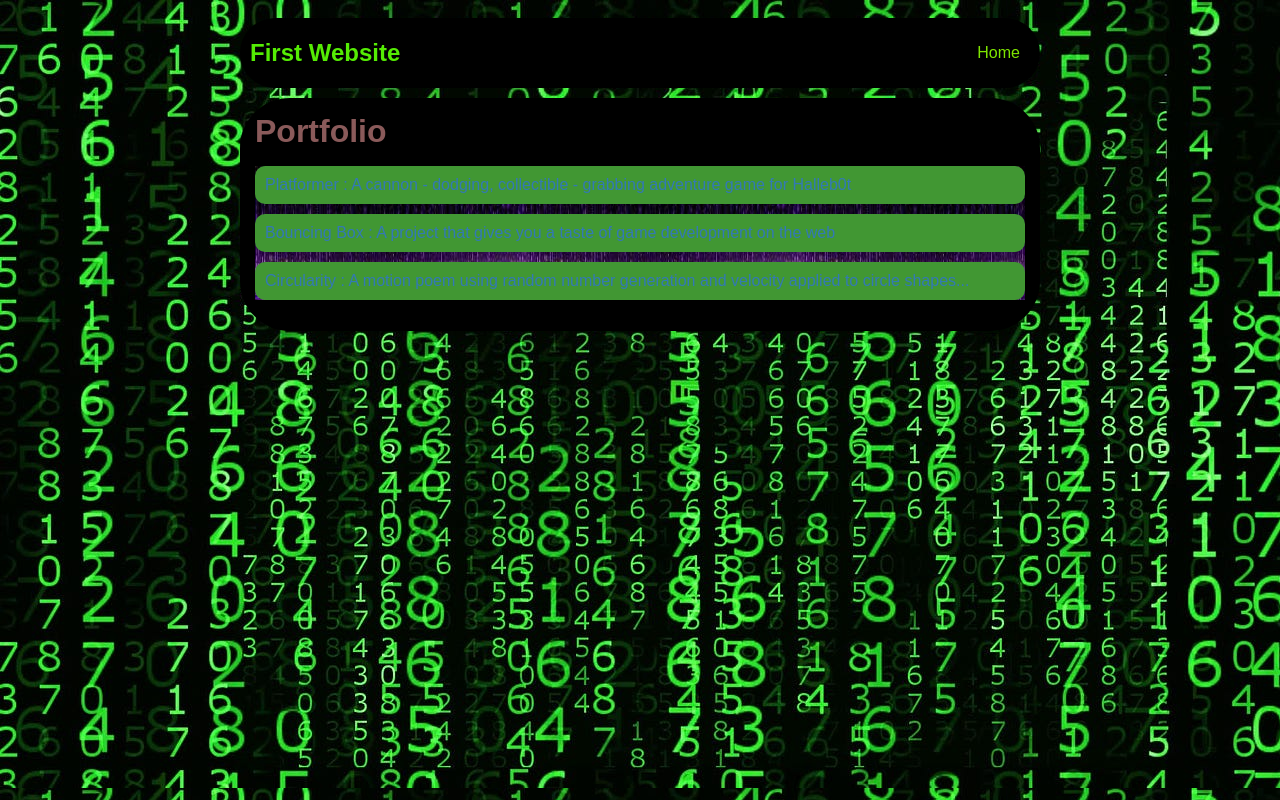
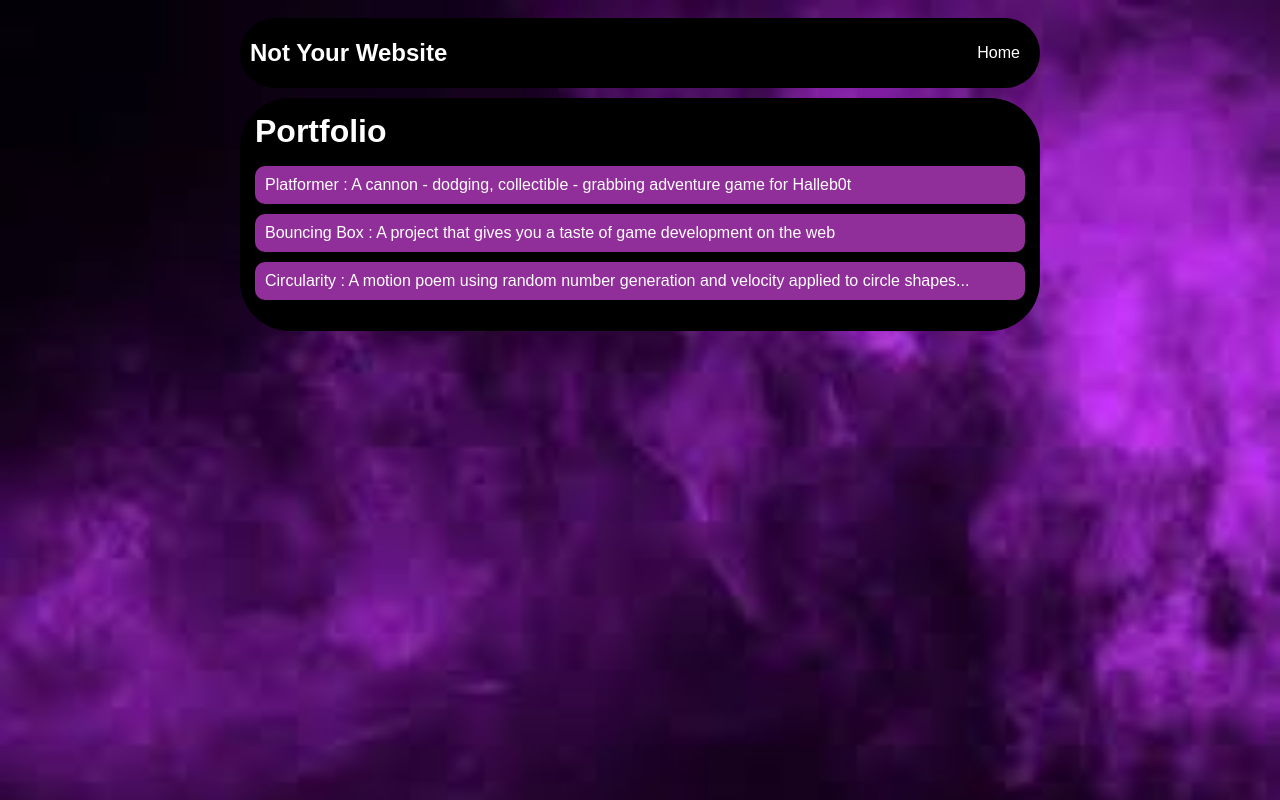
Before and after one commit to masonfrashier50/masonfrashier50.github.io, a plain HTML site: page portfolio.html in a window 1280 px wide. Drawn offline with Linux system fonts and the light colour scheme.

Commit message:
add portfolio.html file

```diff
--- a/portfolio.html
+++ b/portfolio.html
@@ -2,22 +2,23 @@
 <html>
 
 <link rel="stylesheet" href="style.css">
+<link rel="icon" type="image/x-icon" href="images/gTiger.jpeg">
     <head>
         <title>First Website</title>
     </head>
 
-    <body>
+    <body style="background-image: url(images/smoke.jpeg); background-repeat: no-repeat; background-size: 100%;">
       <div id="all-contents">
         <nav>
-            <h1>First Website</h1>
+            <h1 style="color: #ffffff">Not Your Website</h1>
             <ul id="nav-ul">
                 <li class="nav-li">
-                    <a class="nav-a" href="index.html">Home</a>
+                    <a class="nav-a" href="index.html" style="color: #ffffff;">Home</a>
             </ul>
         </nav>
         <main>
             <div class="content">
-                <h1>Portfolio</h1>
+                <h1 style="color: #ffffff">Portfolio</h1>
                 <ul id="portfolio">
                     <li><a href="projects/platformer/">Platformer : A cannon - dodging, collectible - grabbing adventure game for Halleb0t</a></li>
                     <li><a href="projects/bouncing-box/">Bouncing Box : A project that gives you a taste of game development on the web </a></li>
--- a/style.css
+++ b/style.css
@@ -1,6 +1,5 @@
 body {
     background: rgb(0, 0, 0);
-    background-image: URL(images/code.jpg);
     color: rgb(85, 236, 4);
     border-radius: 50px;
     padding: 10px;
@@ -23,7 +22,6 @@ nav {
 h1 {
     display: flex;
     align-items: center;
-    color: rgb(85, 236, 4);
     flex: 1;
     margin: 0;
 }
@@ -36,7 +34,6 @@ h1 {
 }
 a {
     text-decoration: none;
-    color: #7ee500;
 }
 
 /* main container area beneath menu */
@@ -66,28 +63,28 @@ main {
 h2, h3 {
     margin: 0px;
 }
+
 .content h1 {
-    color: rgb(138, 90, 90);
+    color: #b616c1;
 }
 
 #portfolio {
     list-style-type: none;
     padding-left: 0;
-    background-image: URL(images/purple.jpeg);
 }
 
 #portfolio li {
-    background: #419733;
+    background: #912f9a;
     padding: 10px;
     border-radius: 10px;
     margin-bottom: 10px;
 }
 
 #portfolio li:hover {
-    background: #c06fcb;
+    background: #b616c1;
 }
 
 #portfolio a {
     text-decoration: none;
-    color: #3379b6;
+    color: #ffffff;
 }
```
Also changed, not shown: index.html (+11 -10 lines), images/favicon.ico (deleted), images/gTiger.jpeg (added), images/gcode.jpeg (renamed from images/code.jpg), images/gpsmoke.jpeg (added), images/hack.jpeg (deleted), images/pTiger.jpeg (renamed from images/download.jpeg), images/purple.jpeg (deleted), images/smoke.jpeg (added).
